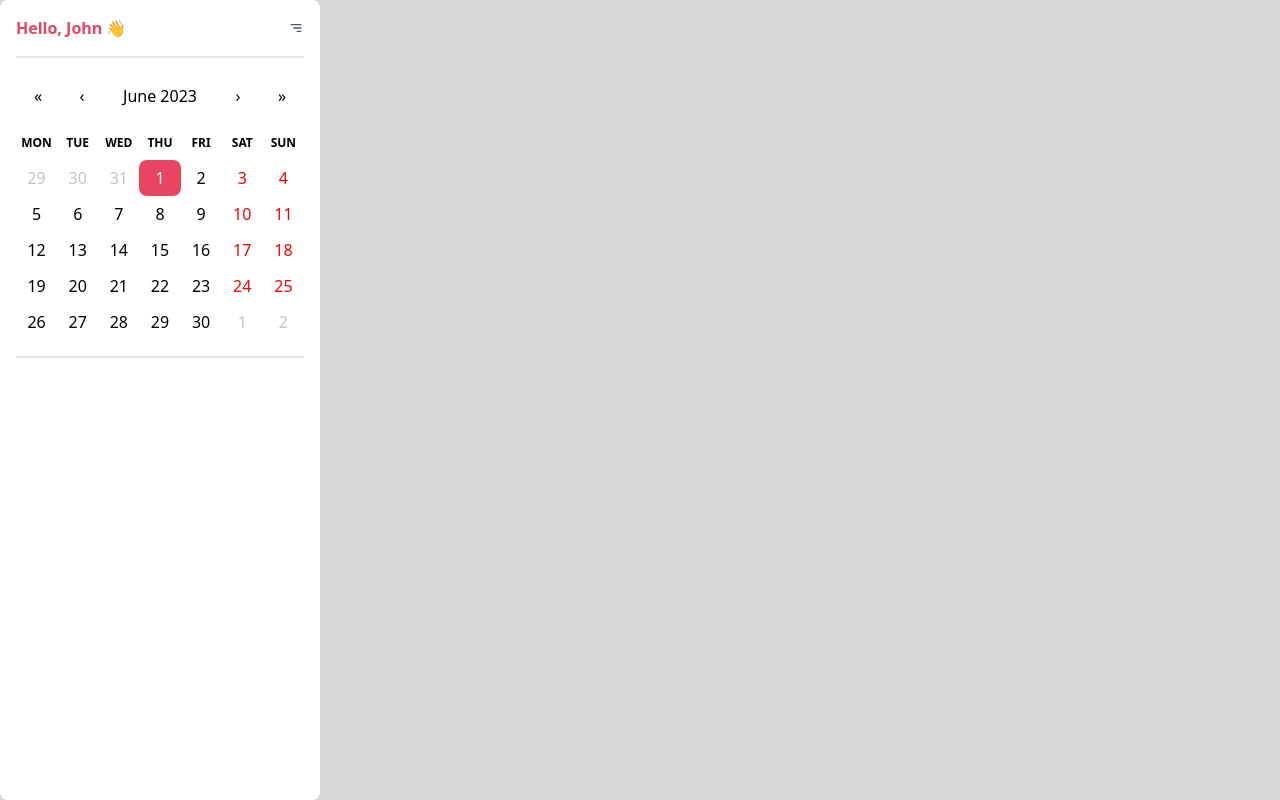
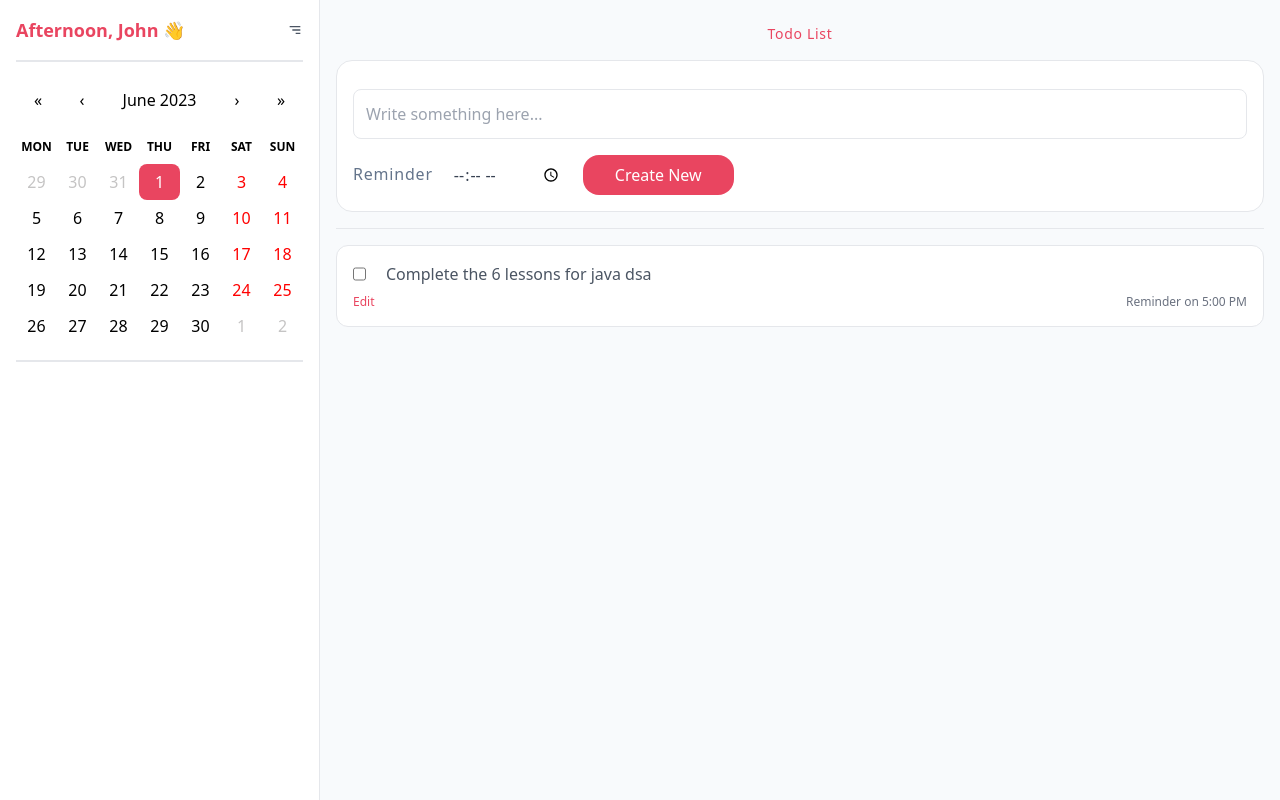
Before and after one commit to idevpawan/taskcoins-todo, a Next.js app: page / in a window 1280 px wide. Built offline with nearby package versions, Linux system fonts and the light colour scheme.

Commit message:
todo updated

```diff
--- /dev/null
+++ b/components/HeaderTab.tsx
@@ -0,0 +1,40 @@
+import React, { useState } from "react";
+
+type THeaderTab = {
+  handleUpdateTab: (e: number) => void;
+};
+
+const tabListing = [
+  {
+    id: 1,
+    title: "Todo List",
+  },
+];
+
+const HeaderTab = (props: THeaderTab) => {
+  const [item, setItem] = useState(1);
+  return (
+    <div>
+      <ul className="flex gap-10 mt-2 justify-center mb-4">
+        {tabListing.map((_list) => {
+          return (
+            <li
+              className={`text-sm cursor-pointer tracking-wider ${
+                _list.id === item ? "text-light" : "text-gray-500"
+              }`}
+              key={_list.id}
+              onClick={() => {
+                setItem(_list.id);
+                props.handleUpdateTab(_list.id);
+              }}
+            >
+              {_list.title}
+            </li>
+          );
+        })}
+      </ul>
+    </div>
+  );
+};
+
+export default HeaderTab;
--- /dev/null
+++ b/components/Report.tsx
@@ -0,0 +1,5 @@
+import React from "react";
+
+export default function Report() {
+  return <div>Report</div>;
+}
--- a/components/Sidebar.tsx
+++ b/components/Sidebar.tsx
@@ -4,20 +4,40 @@ import Calendar from "react-calendar";
 
 export default function Sidebar() {
   const [value, onChange] = useState(new Date());
-  const handleDateChange = () => {
-    console.log("value");
+  const handleDateChange = (e: any) => {
+    onChange(e);
   };
+  function getTimeOfDay() {
+    const currentHour = new Date().getHours();
+
+    if (currentHour < 12) {
+      return "Morning";
+    } else if (currentHour < 17) {
+      return "Afternoon";
+    } else if (currentHour < 20) {
+      return "Evening";
+    } else {
+      return "Night";
+    }
+  }
+
   return (
-    <div className=" bg-white max-w-xs rounded-lg p-4 h-screen">
+    <div className=" bg-white max-w-xs p-4 h-screen border-r">
       <div className="flex items-center justify-between text-gray-600">
-        <p className=" font-semibold text-light">Hello, John 👋</p>
+        <p className=" font-semibold text-light text-lg">
+          {getTimeOfDay()}, John 👋
+        </p>
         <div className=" cursor-pointer">
           <BiMenuAltRight />
         </div>
       </div>
       <div className=" border my-4" /> {/** Divider */}
       <div>
-        <Calendar className={" "} onChange={handleDateChange} value={value} />
+        <Calendar
+          className={" "}
+          onChange={(e) => handleDateChange(e)}
+          value={value}
+        />
       </div>
       <div className=" border my-4" /> {/** Divider */}
     </div>
--- /dev/null
+++ b/components/Todo.tsx
@@ -0,0 +1,44 @@
+import Button from "@/ui_components/Button";
+import Input from "@/ui_components/Input";
+import React from "react";
+import { IoMdAddCircle } from "react-icons/io";
+import TodoItem from "./TodoItem";
+
+export default function Todo() {
+  return (
+    <div>
+      <div className="border p-4 rounded-2xl bg-white block">
+        <Input
+          placeholder="Write something here..."
+          type="text"
+          inputClassName="border w-full rounded-lg p-3 text-gray-700 bg-gray-50 bg-white text-gray-500 mt-3"
+        />
+        <div className="flex items-center mt-4 gap-5">
+          <Input
+            label="Reminder"
+            type="time"
+            inputClassName="bg-white text-gray-700 w-[110px]"
+            labelClassName="text-slate-500 tracking-wider"
+          />
+          <div>
+            <Button
+              title="Create New"
+              className="py-2 px-8 bg-light text-white rounded-2xl"
+            />
+          </div>
+        </div>
+      </div>
+      <div className="border-b my-4" />
+      {/* <div className="text-center mt-40">
+        <div className="flex mb-2 justify-center text-6xl text-gray-300">
+          <IoMdAddCircle />
+        </div>
+        <p className="text-sm text-gray-400">
+          No todo at the moment. Please create new
+        </p>
+      </div> */}
+
+      <TodoItem />
+    </div>
+  );
+}
--- /dev/null
+++ b/components/TodoItem.tsx
@@ -0,0 +1,17 @@
+import Input from "@/ui_components/Input";
+import React from "react";
+
+export default function TodoItem() {
+  return (
+    <div className="w-full bg-white border rounded-xl p-4 relative ">
+      <div className="flex gap-5">
+        <Input type="checkbox" />
+        <p className="text-gray-600">Complete the 6 lessons for java dsa</p>
+      </div>
+      <div className="flex items-center justify-between text-xs mt-2">
+        <p className="text-light cursor-pointer">Edit</p>
+        <p className="text-xs text-gray-500">Reminder on 5:00 PM</p>
+      </div>
+    </div>
+  );
+}
--- a/pages/index.tsx
+++ b/pages/index.tsx
@@ -1,9 +1,9 @@
-import Sidebar from "@/components/Sidebar";
+import Dashboard from "@/screens/Dashboard";
 
 export default function Home() {
   return (
     <main>
-      <Sidebar />
+      <Dashboard />
     </main>
   );
 }
--- /dev/null
+++ b/screens/Dashboard.tsx
@@ -0,0 +1,22 @@
+import HeaderTab from "@/components/HeaderTab";
+import Sidebar from "@/components/Sidebar";
+import Todo from "@/components/Todo";
+import { useState } from "react";
+
+export default function Dashboard() {
+  const [tabNum, setTabNum] = useState<number>(1);
+  const handleUpdateTab = (e: number) => {
+    setTabNum(e);
+  };
+  return (
+    <main className="flex">
+      <Sidebar />
+      {/* Panel */}
+
+      <div className="w-full p-4">
+        <HeaderTab handleUpdateTab={handleUpdateTab} />
+        <div>{tabNum === 1 && <Todo />}</div>
+      </div>
+    </main>
+  );
+}
--- a/styles/globals.css
+++ b/styles/globals.css
@@ -3,7 +3,7 @@
 @tailwind utilities;
 
 body {
-  background: #d7d7d7;
+  background-color: rgb(248 250 252);
 }
 
 /* calendar styling for sidebar */
@@ -123,6 +123,7 @@ abbr[title] {
 
 .react-calendar__tile--now {
   background: #ffff76;
+  border-radius: 8px;
 }
 
 .react-calendar__tile--now:enabled:hover,
--- /dev/null
+++ b/ui_components/Button.tsx
@@ -0,0 +1,15 @@
+import React from "react";
+
+type TButton = {
+  title: string;
+  className?: string;
+  onClick?: () => void;
+};
+
+export default function Button(props: TButton) {
+  return (
+    <button className={`${props.className}`} onClick={() => props.onClick}>
+      {props.title}
+    </button>
+  );
+}
--- /dev/null
+++ b/ui_components/Input.tsx
@@ -0,0 +1,34 @@
+import React from "react";
+
+type TInput = {
+  placeholder?: string;
+  label?: string;
+  containerClassName?: string;
+  labelClassName?: string;
+  inputClassName?: string;
+  type?: string;
+  id?: string;
+};
+
+const Input = (props: TInput) => {
+  return (
+    <div className={`flex item-center gap-5 ${props.containerClassName}`}>
+      {props.label && (
+        <label
+          htmlFor="time"
+          className={`text-gray-300 ${props.labelClassName}`}
+        >
+          {props.label}
+        </label>
+      )}
+      <input
+        id={props.id}
+        className={` ${props.inputClassName}`}
+        type={props.type}
+        placeholder={props.placeholder}
+      />
+    </div>
+  );
+};
+
+export default Input;
```
